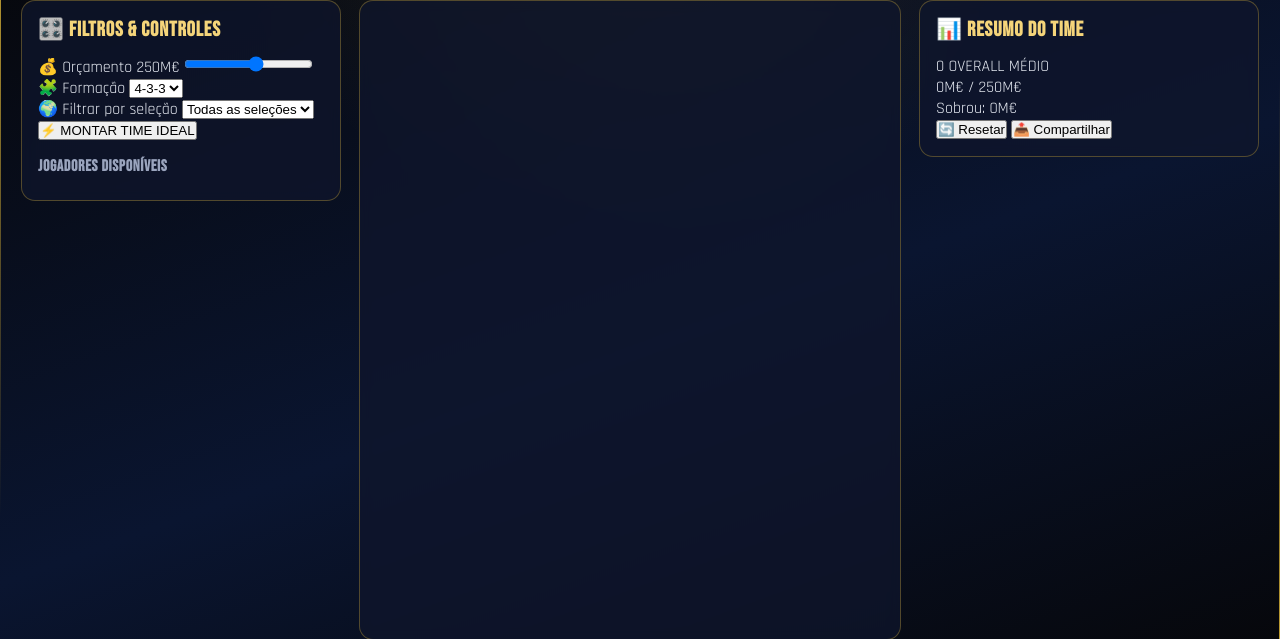
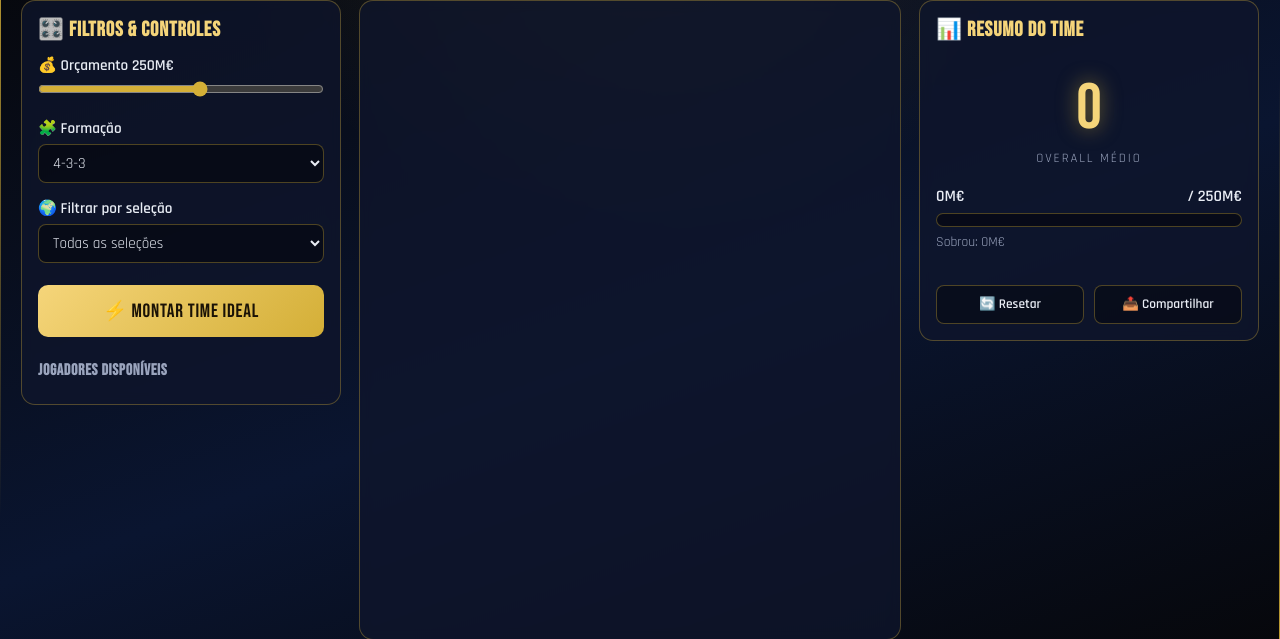
Before and after one commit to projeto-de-algoritmos-2026/G18_Programacao_Dinamica_PA-26.1, a Flask app: page / in a window 1280 px wide. Shown: the part 113-752 px from the top of the page. Run offline with Flask 3, Linux system fonts and the light colour scheme.

Commit message:
Style controls panel and team summary panel
Slider/select inputs, the glowing "MONTAR TIME IDEAL" button, the
scrollable available-players list, the big gold overall counter,
budget progress bar (with an over-budget red variant), the team
roster list and the reset/share action buttons.

```diff
--- a/static/style.css
+++ b/static/style.css
@@ -116,6 +116,165 @@ h1, h2, h3 {
   padding: 10px;
 }
 
+/* ===== CONTROLES (painel esquerdo) ===== */
+.control-group {
+  margin-bottom: 16px;
+}
+
+.control-group label {
+  display: block;
+  margin-bottom: 6px;
+  font-weight: 600;
+  font-size: 0.95rem;
+}
+
+.control-group input[type="range"] {
+  width: 100%;
+  accent-color: var(--color-gold);
+}
+
+.control-group select {
+  width: 100%;
+  padding: 8px 10px;
+  font-family: inherit;
+  font-size: 0.95rem;
+  color: var(--color-text);
+  background: rgba(0, 0, 0, 0.4);
+  border: 1px solid var(--color-panel-border);
+  border-radius: 8px;
+}
+
+.btn-montar {
+  width: 100%;
+  padding: 14px;
+  margin: 6px 0 8px;
+  font-family: 'Bebas Neue', sans-serif;
+  font-size: 1.2rem;
+  letter-spacing: 0.04em;
+  color: #1a1206;
+  background: linear-gradient(135deg, var(--color-gold-bright), var(--color-gold));
+  border: none;
+  border-radius: 10px;
+  cursor: pointer;
+  transition: transform 0.15s ease, box-shadow 0.15s ease;
+}
+
+.btn-montar:hover {
+  transform: translateY(-2px);
+  box-shadow: 0 0 24px rgba(245, 213, 122, 0.6);
+}
+
+.btn-montar:active {
+  transform: translateY(0);
+}
+
+.players-list {
+  max-height: 420px;
+  overflow-y: auto;
+  display: flex;
+  flex-direction: column;
+  gap: 8px;
+  padding-right: 4px;
+}
+
+.players-list::-webkit-scrollbar {
+  width: 6px;
+}
+
+.players-list::-webkit-scrollbar-thumb {
+  background: var(--color-gold);
+  border-radius: 4px;
+}
+
+/* ===== RESUMO (painel direito) ===== */
+.overall-display {
+  text-align: center;
+  padding: 14px 0 18px;
+}
+
+.overall-number {
+  display: block;
+  font-family: 'Bebas Neue', sans-serif;
+  font-size: 4rem;
+  color: var(--color-gold-bright);
+  text-shadow: 0 0 20px rgba(212, 175, 55, 0.55);
+}
+
+.overall-label {
+  font-size: 0.8rem;
+  letter-spacing: 0.15em;
+  color: var(--color-text-dim);
+}
+
+.budget-bar-wrap {
+  margin-bottom: 18px;
+}
+
+.budget-bar-labels {
+  display: flex;
+  justify-content: space-between;
+  font-weight: 600;
+  margin-bottom: 6px;
+}
+
+.budget-bar {
+  height: 14px;
+  border-radius: 999px;
+  background: rgba(0, 0, 0, 0.45);
+  border: 1px solid var(--color-panel-border);
+  overflow: hidden;
+}
+
+.budget-bar-fill {
+  height: 100%;
+  width: 0%;
+  background: linear-gradient(90deg, var(--color-mid), var(--color-gold));
+  transition: width 0.6s ease;
+}
+
+.budget-bar-fill.over-budget {
+  background: linear-gradient(90deg, var(--color-atk), #f97316);
+}
+
+.budget-sobrou {
+  margin-top: 6px;
+  font-size: 0.85rem;
+  color: var(--color-text-dim);
+}
+
+.team-list {
+  display: flex;
+  flex-direction: column;
+  gap: 8px;
+  max-height: 340px;
+  overflow-y: auto;
+  padding-right: 4px;
+}
+
+.action-buttons {
+  display: flex;
+  gap: 10px;
+  margin-top: 16px;
+}
+
+.btn-secondary {
+  flex: 1;
+  padding: 10px;
+  font-family: 'Rajdhani', sans-serif;
+  font-weight: 600;
+  color: var(--color-text);
+  background: rgba(0, 0, 0, 0.35);
+  border: 1px solid var(--color-panel-border);
+  border-radius: 8px;
+  cursor: pointer;
+  transition: background 0.15s ease, border-color 0.15s ease;
+}
+
+.btn-secondary:hover {
+  background: rgba(212, 175, 55, 0.15);
+  border-color: var(--color-gold);
+}
+
 /* ===== FOOTER ===== */
 .app-footer {
   text-align: center;
```
